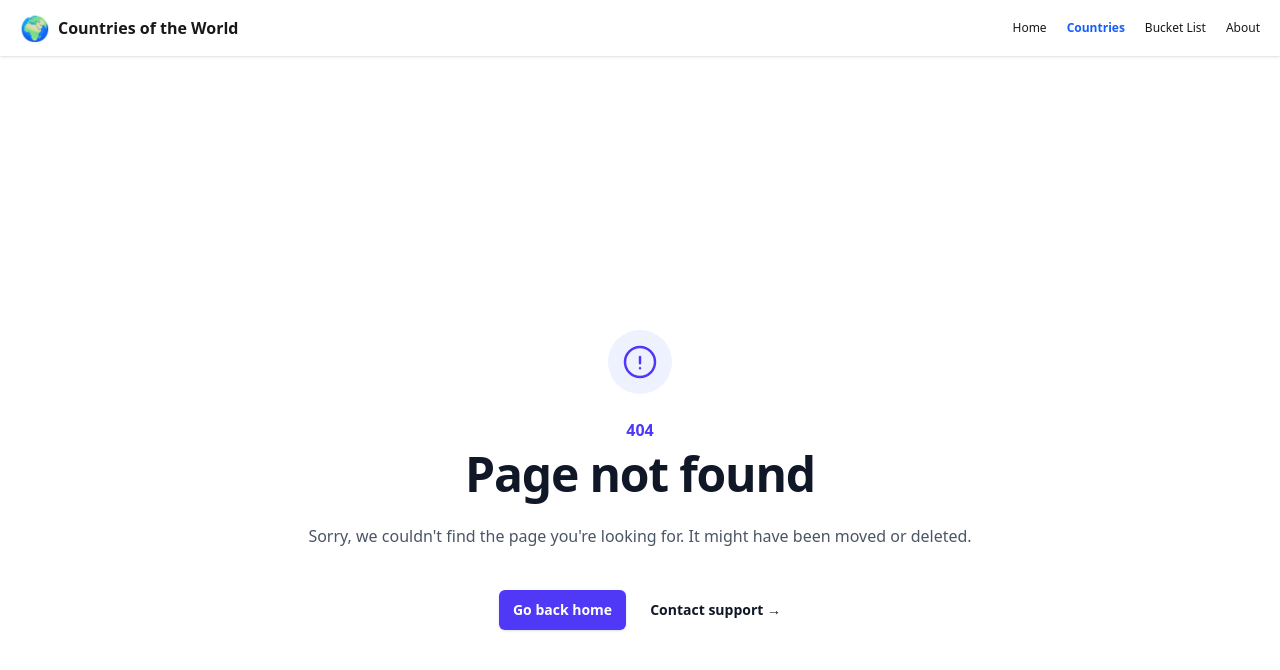
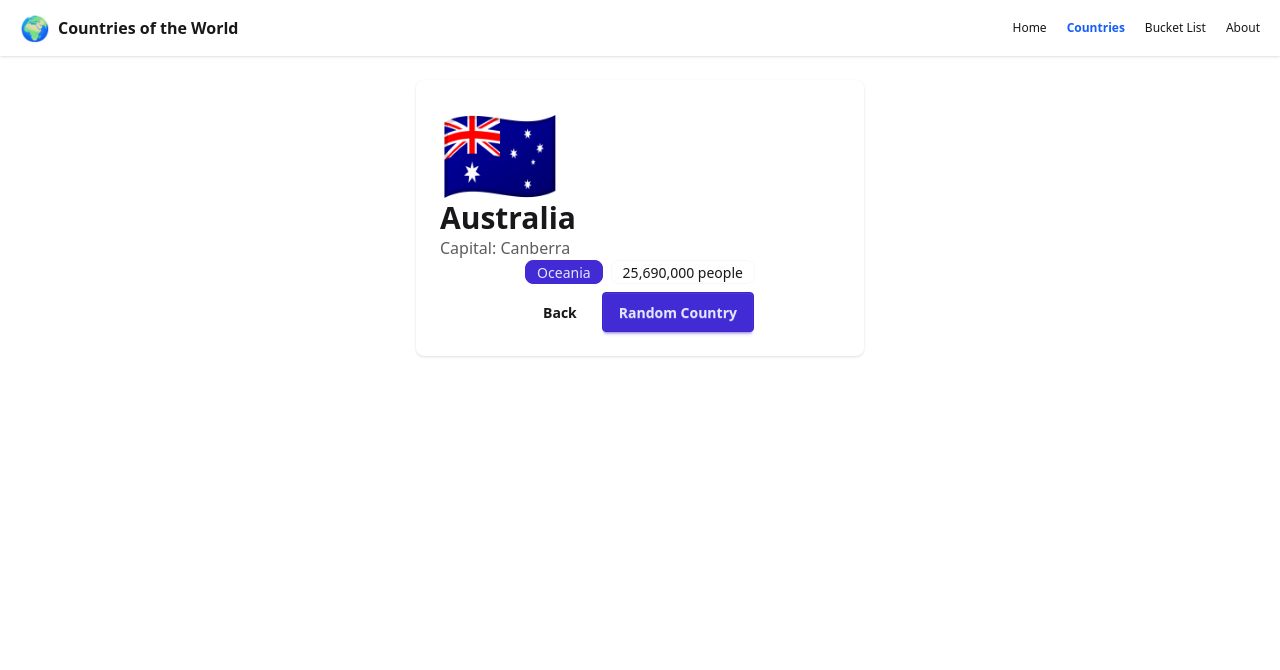
Before and after one commit to olmedokrissel-cyber/lab-act-countries, a React (Vite) app: page /countries/AU in a window 1280 px wide. Before the commit this address had no page. Shown: the top 670 px of the page. Built offline with nearby package versions, Linux system fonts and the light colour scheme.

Commit message:
Task 2: add /countries/:countryCode route

```diff
--- a/src/App.jsx
+++ b/src/App.jsx
@@ -2,6 +2,7 @@ import { Routes, Route } from "react-router";
 import Layout from "./components/Layout";
 import HomePage from "./pages/HomePage";
 import CountriesPage from "./pages/CountriesPage";
+import CountryDetailPage from "./pages/CountryDetailPage";
 import BucketListPage from "./pages/BucketListPage";
 import AboutPage from "./pages/AboutPage";
 import NotFoundPage from "./pages/NotFoundPage";
@@ -15,7 +16,10 @@ const App = () => {
  <Routes>
  <Route path="/" element={<Layout />}>
  <Route index element={<HomePage />} />
- <Route path="countries" element={<CountriesPage />} />
+ <Route path="countries">
+ <Route index element={<CountriesPage />} />
+ <Route path=":countryCode" element={<CountryDetailPage />} />
+ </Route>
  <Route path="bucket-list" element={<BucketListPage />} />
  <Route path="about" element={<AboutPage />} />
  <Route path="*" element={<NotFoundPage />} />
--- /dev/null
+++ b/src/pages/CountryDetailPage.jsx
@@ -0,0 +1,41 @@
+import { useParams, useNavigate, Link } from "react-router";
+import COUNTRIES from "../data/countries";
+
+
+const CountryDetailPage = () => {
+const { countryCode } = useParams();
+ const navigate = useNavigate();
+ const country = COUNTRIES.find((c) => c.code === countryCode.toUpperCase());
+        if (!country) {return (
+            <div className="max-w-md mx-auto py-10 text-center space-y-4">
+                <h2 className="text-2xl font-bold">Country not found</h2>
+                    <p>No country with code "{countryCode}" exists in our data.</p>
+            <Link to={"/countries"} className="btn">Back to Countries</Link>
+        </div>
+        );
+        }
+    const handleRandom = () => {
+    const others = COUNTRIES.filter((c) => c.code !== country.code);
+    const random = others[Math.floor(Math.random() * others.length)];
+        navigate(`/countries/${random.code}`);
+    };
+    return (
+        <div className="max-w-md mx-auto card bg-base-100 shadow p-6 text-centerspace-y-3">
+        <div className="text-8xl">{country.flag}</div>
+            <h1 className="text-3xl font-bold">{country.name}</h1>
+                <p className="opacity-70">Capital: {country.capital}</p>
+        <div className="flex justify-center gap-2">
+        <span className="badge badge-primary">{country.region}</span>
+        <span className="badge">{country.population.toLocaleString()} people
+        </span>
+        </div>
+        <div className="flex gap-2 justify-center pt-2">
+    <button className="btn btn-ghost" onClick={() => navigate(-1)}>Back
+    </button>
+    <button className="btn btn-primary" onClick={handleRandom}>Random Country
+    </button>
+    </div>
+    </div>
+);
+};
+export default CountryDetailPage;
```
